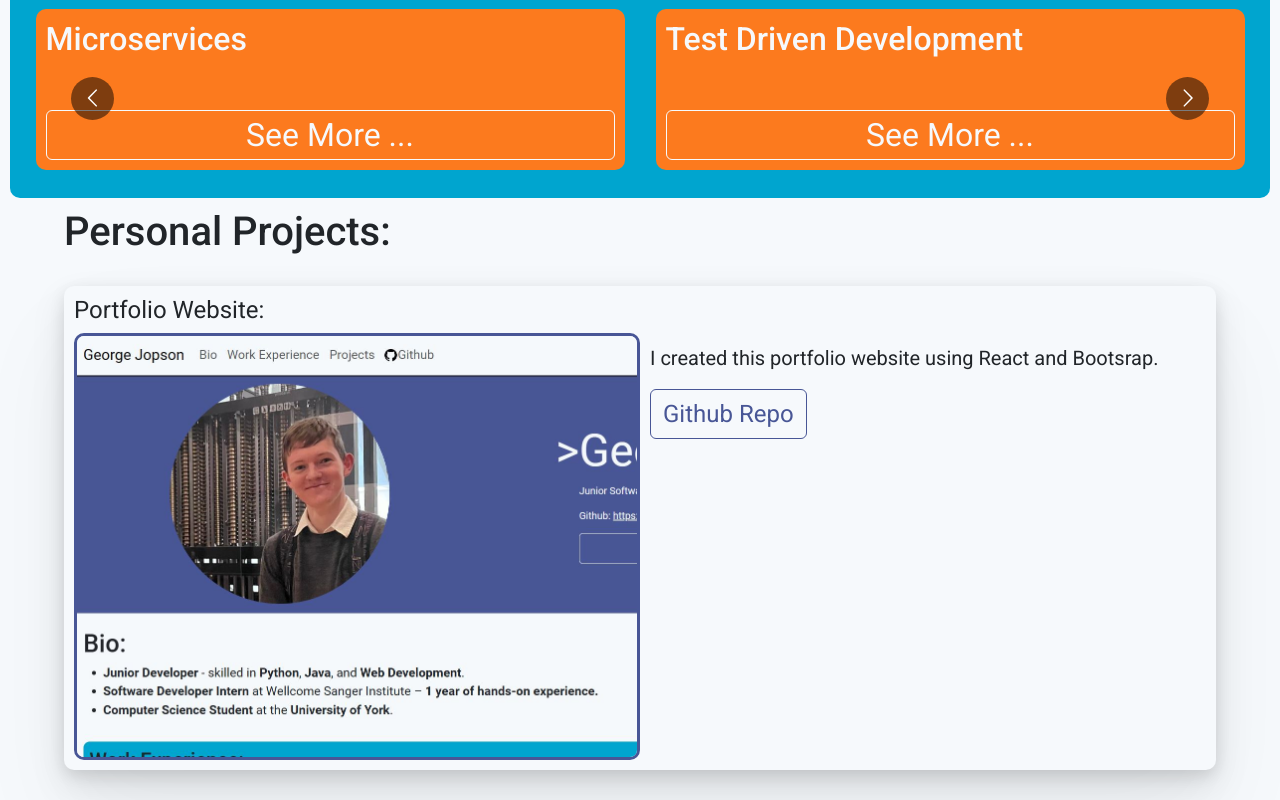
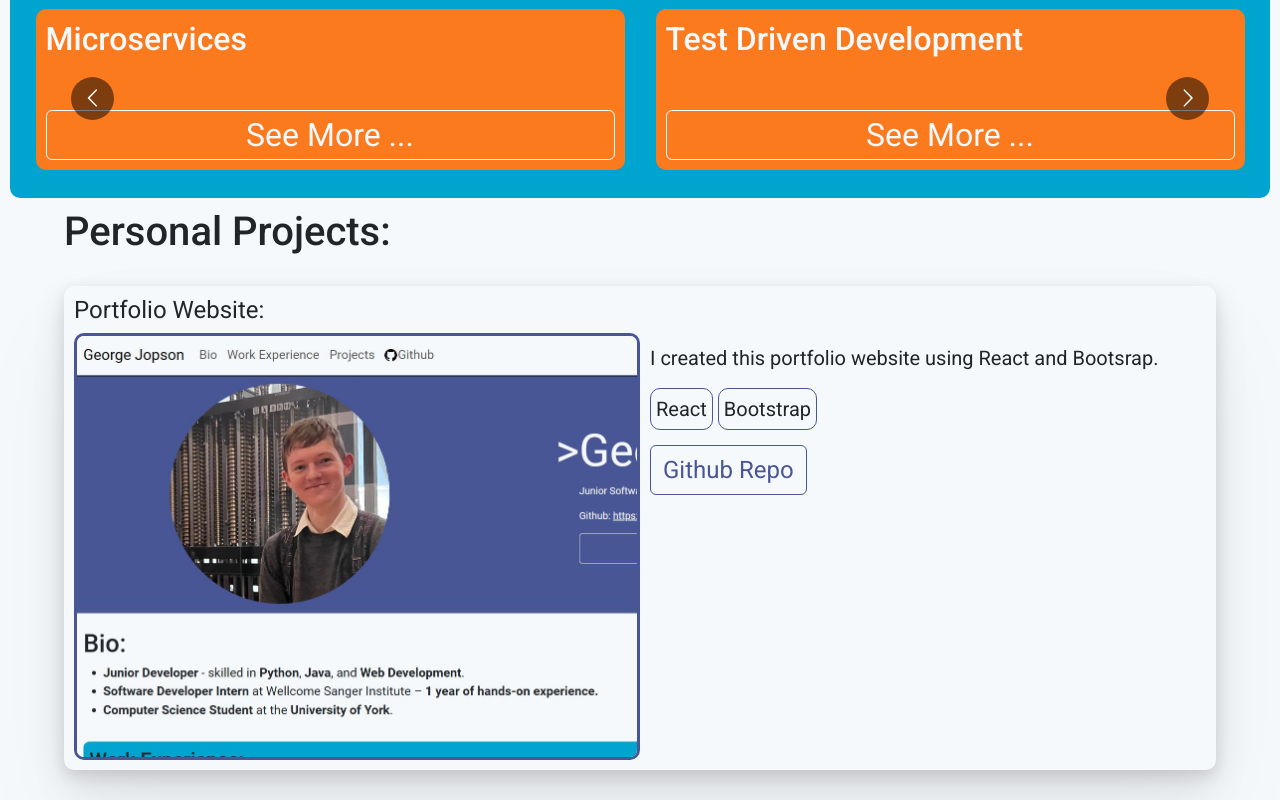
Before and after one commit to GeorgeJopson/GeorgeJopson.github.io, a React (Create React App) app: page / in a window 1280 px wide. Shown: the part 818-1618 px from the top of the page. Built offline with nearby package versions, Linux system fonts and the light colour scheme.

Commit message:
Add skills to project boxes

```diff
--- a/src/Components/Projects/Projects.css
+++ b/src/Components/Projects/Projects.css
@@ -32,6 +32,23 @@
   padding: 10px;
 }
 
+.projectDescription{
+  margin-bottom: 0;
+}
+
+.skillsGroup{
+  display: flex;
+  flex-wrap: wrap;
+  margin: 10px 0;
+}
+
+.skillBox{
+  border: 1px solid var(--primary-accent);
+  border-radius: 10px;
+  padding: 5px;
+  margin: 5px 5px 5px 0;
+}
+
 @media (max-width: 768px) {
   .projectInfoBox{
     flex-direction: column;
--- a/src/Components/Projects/Projects.js
+++ b/src/Components/Projects/Projects.js
@@ -20,6 +20,7 @@ function Projects(){
           "name":projectData.repoInfo.name,
           "repoLink":projectData.repoInfo.repoLink
         }}
+        skills={projectData.skills}
         key={projectData.name}
         />
       );
@@ -34,14 +35,22 @@ function Projects(){
   );
 }
 
-function ProjectBox({name, imageInfo, portfolioText, repoInfo}){
+function ProjectBox({name, imageInfo, portfolioText, repoInfo, skills}){
+  const skillsBoxes = skills.map((skill)=>
+    <div className="skillBox robotoRegular paragraphText" key={skill}>
+      {skill}
+    </div>
+  );
   return(
     <div className="projectBox">
       <h2 className="robotoRegular subtitleText">{name}:</h2>
       <div className="projectInfoBox">
         <img src={imageInfo["src"]} alt={imageInfo["alt"]} className='projectInfoImage'/>
         <div className="projectInfoText">
-          <p className="robotoRegular paragraphText">{portfolioText}</p>
+          <p className="robotoRegular paragraphText projectDescription">{portfolioText}</p>
+          <div className="skillsGroup">
+            {skillsBoxes}
+          </div>
           <a href={repoInfo["repoLink"]} target="_blank" rel="noreferrer">
             <button className="btn btn-outline-primary robotoRegular subtitleText outlineBtnForRegularBackground">{repoInfo["name"]}</button>
           </a>
--- a/src/Components/Projects/projects.json
+++ b/src/Components/Projects/projects.json
@@ -10,7 +10,11 @@
       "repoInfo":{
         "name":"Github Repo",
         "repoLink":"https://github.com/GeorgeJopson/GeorgeJopson.github.io"
-      }
+      },
+      "skills":[
+        "React",
+        "Bootstrap"
+      ]
     }
   ]
 }
```
